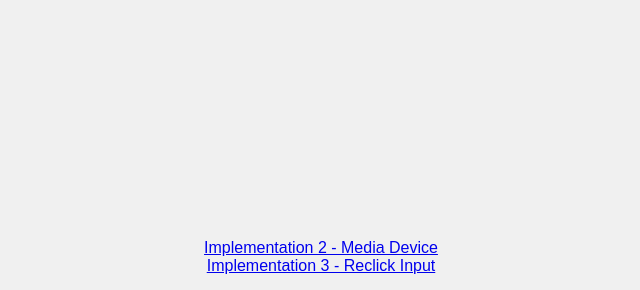
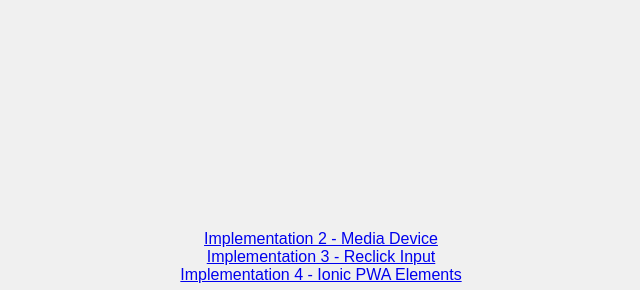
Before and after one commit to ckm47/testapp, a plain HTML site: page index.html in a window 1280 px wide. Shown: the part 63-353 px from the top of the page, without its empty margins (319-959 px from the left). Drawn offline with Linux system fonts and the light colour scheme.

Commit message:
Update index.html

```diff
--- a/index.html
+++ b/index.html
@@ -37,6 +37,7 @@
 <body>
   <a href="approach2.html">Implementation 2 - Media Device</a>
   <a href="approach3.html">Implementation 3 - Reclick Input</a>
+  <a href="approach4.html">Implementation 4 - Ionic PWA Elements</a>
   <h1>Take a Photo</h1>
   <input type="file" accept="image/*" capture="environment" id="cameraInput">
   <div class="photo-gallery" id="photoGallery"></div>
```
